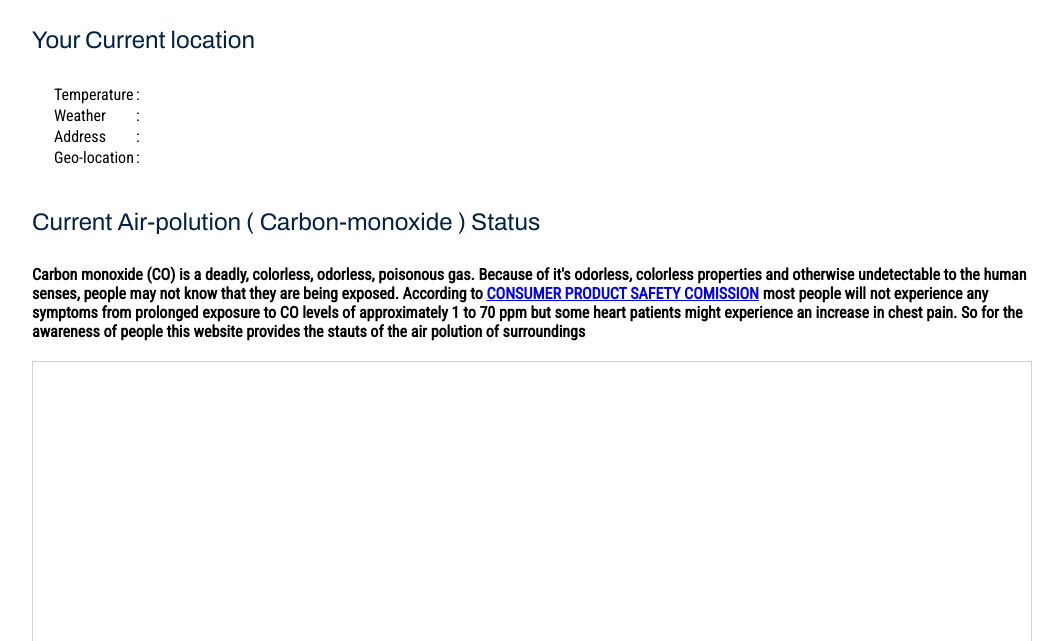
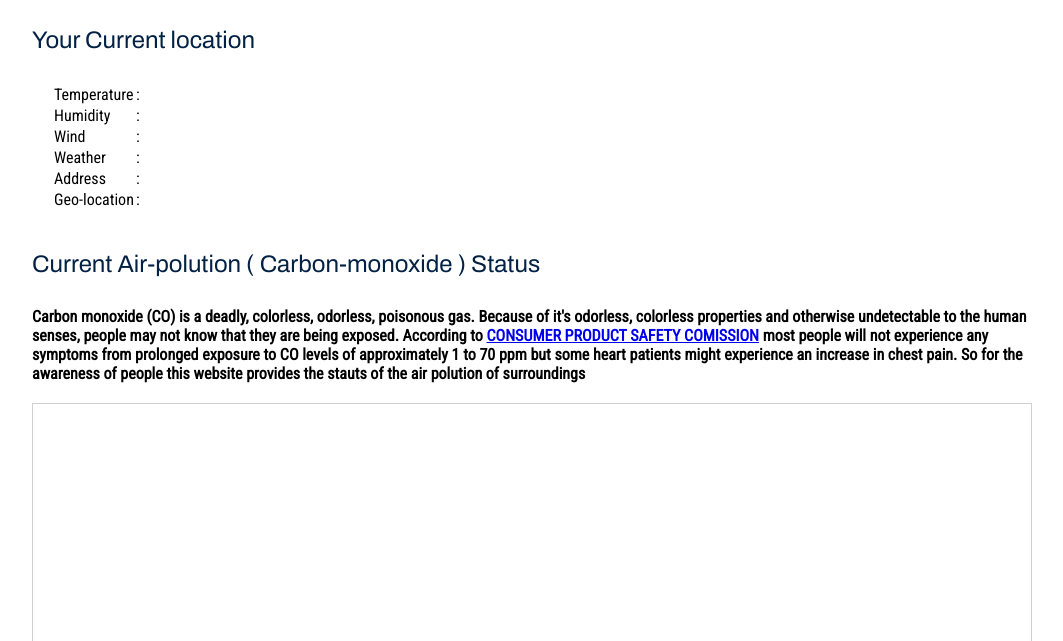
Before and after one commit to jwlrai/3rd-week-project, a plain HTML site: page index.html in a window 1280 px wide. Shown: the part 159-800 px from the top of the page, without its empty margins (108-1171 px from the left). Drawn offline with nearby package versions, Linux system fonts and the light colour scheme; a web font is replaced by a local one.

Commit message:
readme.md

```diff
--- a/index.html
+++ b/index.html
@@ -28,6 +28,14 @@
                     <tr>
                         <td>Temperature</td>
                         <td>: <span class="temp gen"></span></td>
+                    </tr>
+                    <tr>
+                        <td>Humidity</td>
+                        <td>: <span class="hum gen"></span></td>
+                    </tr>
+                    <tr>
+                        <td>Wind</td>
+                        <td>: <span class="win gen"></span></td>
                     </tr>
                     <tr>
                         <td>Weather</td>
--- a/js/main.js
+++ b/js/main.js
@@ -66,6 +66,8 @@ console.log(obj);
                                             polEle +='</li>';
                                            }
                                            jq('table tr td span.temp').empty().append(9/5 * (parseInt(obj.currentWeather.main.temp_max) - 273) + 32 + ' F');
+                                           jq('table tr td span.hum').empty().append(obj.currentWeather.main.humidity);
+                                           jq('table tr td span.win').empty().append(obj.currentWeather.wind.speed+' Mph');
                                            jq('table tr td span.des').empty().append(obj.currentWeather.weather[0].description);
 
                                            jq('table tr td span.add').empty().append(`${obj.locationData.city}, ${obj.locationData.region}, ${obj.locationData.country}`);
```
